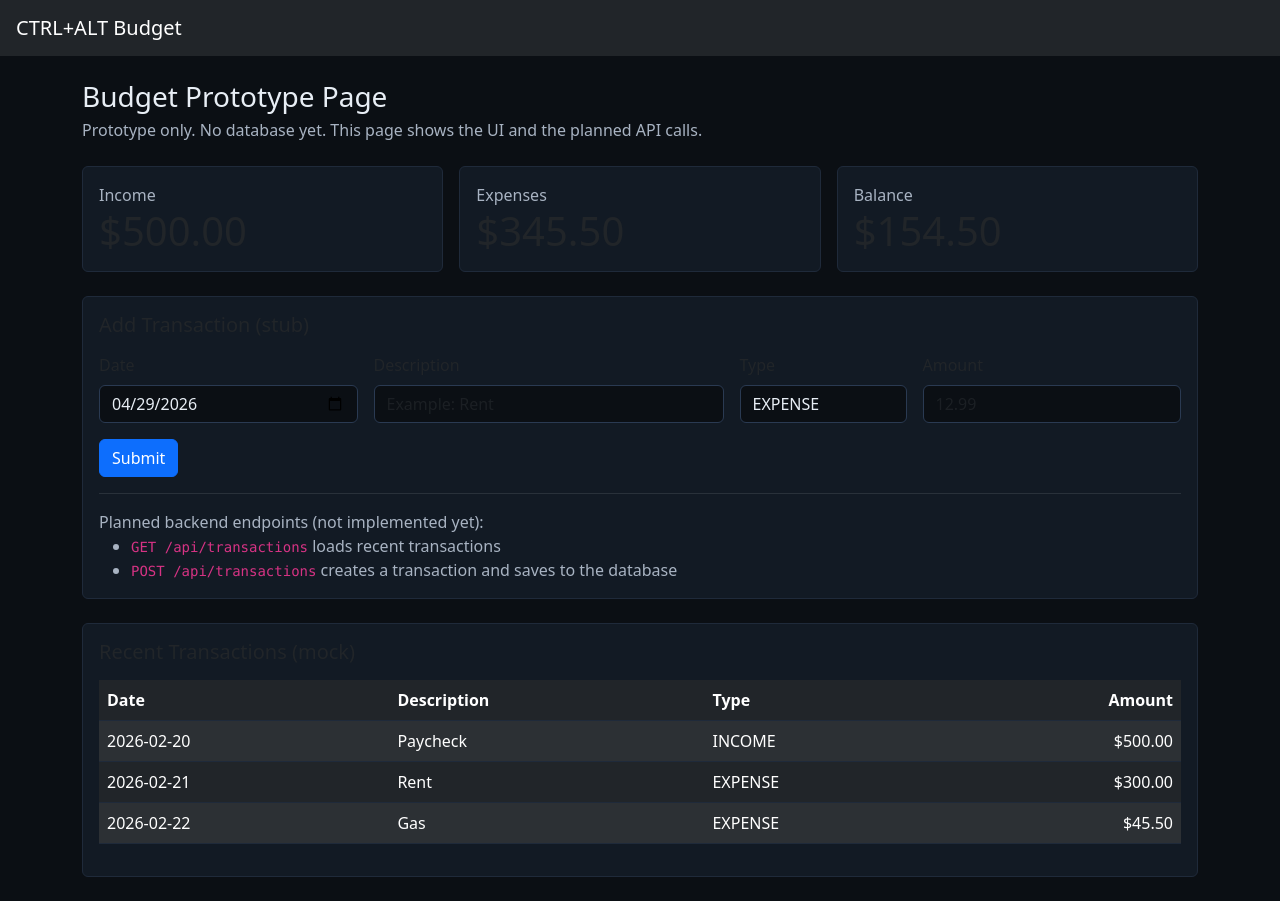
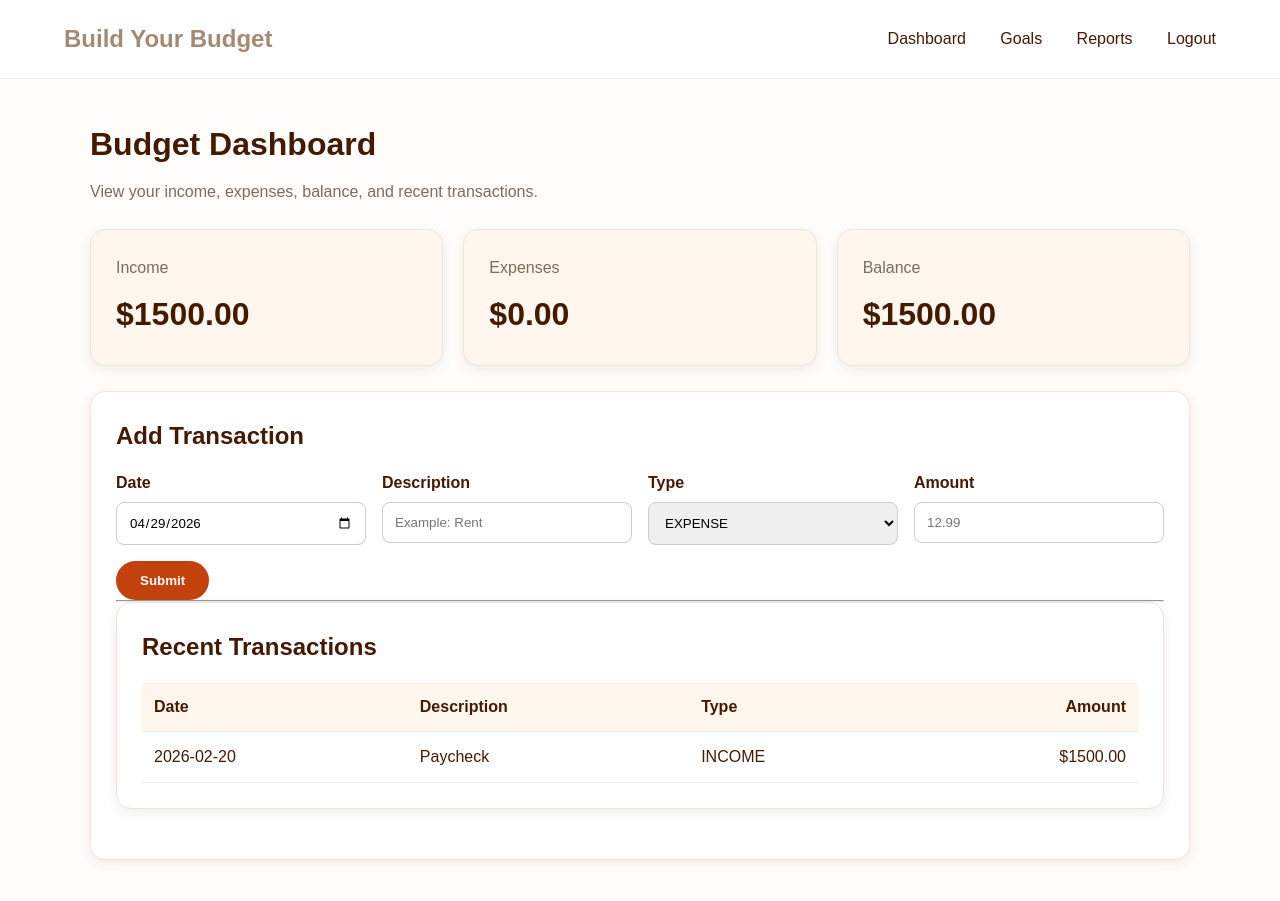
Before and after one commit to IUS-CS/project-ctrl-alt-budget, a Flask app: page /dashboard in a window 1280 px wide. After the commit the page ends 866 px from the top, so only its background shows below. Run offline with Flask 3, Linux system fonts and the light colour scheme; the visitor is signed in with stand-in values (Sample User, id 1).

Commit message:
Unify dashboard styling with site theme

```diff
--- a/src/backend/routes/expenses.py
+++ b/src/backend/routes/expenses.py
@@ -5,9 +5,7 @@ expenses_bp = Blueprint('expenses', __name__)
 
 # temporary in-memory transaction list
 transactions = [
-    {"date": "2026-02-20", "desc": "Paycheck", "type": "INCOME", "amount": 500},
-    {"date": "2026-02-21", "desc": "Rent", "type": "EXPENSE", "amount": 300},
-    {"date": "2026-02-22", "desc": "Gas", "type": "EXPENSE", "amount": 45.5}
+    {"date": "2026-02-20", "desc": "Paycheck", "type": "INCOME", "amount": 1500},
 ]
 
 # GET /expenses — renders the expenses page template
--- a/src/frontend/static/style.css
+++ b/src/frontend/static/style.css
@@ -92,3 +92,134 @@ nav a {
     padding: 60px 10%;
     text-align: center;
 }
+/* Dashboard Page */
+.dashboard-container {
+  width: 90%;
+  max-width: 1100px;
+  margin: 40px auto;
+}
+
+.dashboard-header {
+  margin-bottom: 25px;
+}
+
+.dashboard-header h1 {
+  color: var(--text-bold);
+  margin-bottom: 8px;
+}
+
+.dashboard-header p {
+  color: var(--text-light);
+}
+
+.summary-grid {
+  display: flex;
+  gap: 20px;
+  flex-wrap: wrap;
+  margin-bottom: 25px;
+}
+
+.summary-card {
+ flex: 1;
+  min-width: 220px;
+  background: #fff7ed;
+  border: 1px solid #f1e4d8;
+  border-radius: 15px;
+  padding: 25px;
+  box-shadow: 0 4px 12px rgba(69, 26, 3, 0.08);
+}
+
+.summary-card p {
+  color: var(--text-light);
+  margin-bottom: 8px;
+}
+
+.summary-card h2 {
+  color: var(--text-bold);
+  font-size: 2rem;
+}
+
+.dashboard-card {
+  background: var(--card-color);
+  border: 1px solid #f1e4d8;
+  border-radius: 15px;
+  padding: 25px;
+  margin-bottom: 25px;
+  box-shadow: 0 4px 12px rgba(69, 26, 3, 0.08);
+}
+
+.dashboard-card h2 {
+  margin-bottom: 15px;
+  color: var(--text-bold);
+}
+
+.dashboard-form {
+  display: grid;
+  grid-template-columns: repeat(4, 1fr);
+  gap: 16px;
+}
+
+.dashboard-form label {
+  display: block;
+  font-weight: 600;
+  margin-bottom: 6px;
+}
+
+.dashboard-form input,
+.dashboard-form select {
+  width: 100%;
+  padding: 12px;
+  border: 1px solid #ccc;
+  border-radius: 8px;
+  font-family: inherit;
+}
+
+.dashboard-form button {
+  background-color: var(--accent-color);
+  color: white;
+  border: none;
+  border-radius: 999px;
+  padding: 12px 24px;
+  font-weight: bold;
+  cursor: pointer;
+}
+
+.form-actions {
+  grid-column: 1 / -1;
+  display: flex;
+  align-items: center;
+  gap: 12px;
+}
+
+.muted {
+  color: var(--text-light);
+}
+
+.transaction-table {
+  width: 100%;
+  border-collapse: collapse;
+  margin-top: 15px;
+}
+
+.transaction-table th,
+.transaction-table td {
+  border-bottom: 1px solid #eee;
+  padding: 12px;
+  text-align: left;
+}
+
+.transaction-table th {
+  color: var(--text-bold);
+  background: #fff7ed;
+}
+
+.transaction-table td:last-child,
+.transaction-table th:last-child {
+  text-align: right;
+}
+
+@media (max-width: 800px) {
+  .dashboard-form {
+    grid-template-columns: 1fr;
+  }
+}
--- a/src/frontend/templates/dashboard.html
+++ b/src/frontend/templates/dashboard.html
@@ -3,123 +3,104 @@
 <head>
   <meta charset="UTF-8" />
   <meta name="viewport" content="width=device-width, initial-scale=1.0" />
-  <title>Budget App Prototype</title>
+  <title>Dashboard</title>
 
   <!-- Example JS/CSS library you can keep using later -->
-  <link href="https://cdn.jsdelivr.net/npm/bootstrap@5.3.3/dist/css/bootstrap.min.css" rel="stylesheet"/>
+  <link rel="stylesheet" href="{{ url_for('static', filename='style.css') }}">
 
-  <style>
-    body { background: #0b0f14; color: #e8eef5; }
-    .card-dark { background: #121a24; border: 1px solid #1f2a3a; }
-    .form-control, .form-select { background: #0b0f14; color: #e8eef5; border: 1px solid #2a3a52; }
-    .table td, .table th { border-color: #1f2a3a; }
-    .muted { color: #a8b3c2; }
-  </style>
+
 </head>
 
 <body>
-  <nav class="navbar navbar-dark bg-dark px-3">
-    <span class="navbar-brand">CTRL+ALT Budget</span>
+  <header class="navBar">
+  <div class="logo">Build Your Budget</div>
+  <nav>
+    <a href="/dashboard">Dashboard</a>
+    <a href="/goals">Goals</a>
+    <a href="/reports">Reports</a>
+    <a href="/logout">Logout</a>
   </nav>
+</header>
 
-  <main class="container py-4">
-    <h1 class="h3 mb-1">Budget Prototype Page</h1>
-    <p class="muted mb-4">
-      Prototype only. No database yet. This page shows the UI and the planned API calls.
-    </p>
+<main class="dashboard-container">
 
-    <div class="row g-3 mb-4">
-      <div class="col-md-4">
-        <div class="card card-dark">
-          <div class="card-body">
-            <div class="muted">Income</div>
-            <div id="incomeTotal" class="display-6">$0.00</div>
+  <div class="dashboard-header">
+    <h1>Budget Dashboard</h1>
+    <p>View your income, expenses, balance, and recent transactions.</p>
   </div>
+
+  <div class="summary-grid">
+    <div class="summary-card">
+      <p>Income</p>
+      <h2 id="incomeTotal">$0.00</h2>
     </div>
+
+    <div class="summary-card">
+      <p>Expenses</p>
+      <h2 id="expenseTotal">$0.00</h2>
     </div>
-      <div class="col-md-4">
-        <div class="card card-dark">
-          <div class="card-body">
-            <div class="muted">Expenses</div>
-            <div id="expenseTotal" class="display-6">$0.00</div>
-          </div>
-        </div>
-      </div>
-      <div class="col-md-4">
-        <div class="card card-dark">
-          <div class="card-body">
-            <div class="muted">Balance</div>
-            <div id="balanceTotal" class="display-6">$0.00</div>
-          </div>
-        </div>
+
+    <div class="summary-card">
+      <p>Balance</p>
+      <h2 id="balanceTotal">$0.00</h2>
     </div>
   </div>
 
-    <div class="card card-dark mb-4">
-      <div class="card-body">
-        <h2 class="h5 mb-3">Add Transaction (stub)</h2>
+  <div class="dashboard-card">
+    <h2>Add Transaction</h2>
 
-        <form id="txForm" class="row g-3">
-          <div class="col-md-3">
-            <label class="form-label">Date</label>
-            <input id="date" type="date" class="form-control" required />
+    <form id="txForm" class="dashboard-form">
+      <div>
+        <label>Date</label>
+        <input id="date" type="date" required />
       </div>
 
-          <div class="col-md-4">
-            <label class="form-label">Description</label>
-            <input id="desc" type="text" class="form-control" placeholder="Example: Rent" required />
+      <div>
+        <label>Description</label>
+        <input id="desc" type="text" placeholder="Example: Rent" required />
       </div>
 
-          <div class="col-md-2">
-            <label class="form-label">Type</label>
-            <select id="type" class="form-select">
+      <div>
+        <label>Type</label>
+        <select id="type">
           <option value="EXPENSE" selected>EXPENSE</option>
           <option value="INCOME">INCOME</option>
         </select>
       </div>
 
-          <div class="col-md-3">
-            <label class="form-label">Amount</label>
-            <input id="amount" type="number" step="0.01" class="form-control" placeholder="12.99" required />
+      <div>
+        <label>Amount</label>
+        <input id="amount" type="number" step="0.01" placeholder="12.99" required />
       </div>
 
-          <div class="col-12 d-flex gap-2">
-            <button class="btn btn-primary" type="submit">Submit</button>
-            <span id="msg" class="muted align-self-center"></span>
+      <div class="form-actions">
+        <button type="submit">Submit</button>
+        <span id="msg" class="muted"></span>
       </div>
     </form>
 
-        <hr class="border-secondary" />
+    <hr />
 
-        <div class="muted">
-          Planned backend endpoints (not implemented yet):
-          <ul class="mb-0">
-            <li><code>GET /api/transactions</code> loads recent transactions</li>
-            <li><code>POST /api/transactions</code> creates a transaction and saves to the database</li>
-          </ul>
-        </div>
-      </div>
-    </div>
 
-    <div class="card card-dark">
-      <div class="card-body">
-        <h2 class="h5 mb-3">Recent Transactions (mock)</h2>
+
+  <div class="dashboard-card">
+    <h2>Recent Transactions</h2>
 
     <div class="table-responsive">
-          <table class="table table-dark table-striped align-middle">
+      <table class="transaction-table">
         <thead>
           <tr>
             <th>Date</th>
             <th>Description</th>
             <th>Type</th>
-                <th class="text-end">Amount</th>
+            <th>Amount</th>
           </tr>
         </thead>
         <tbody id="rows"></tbody>
       </table>
     </div>
   </div>
-    </div>
+
 </main>
 
   <script>
@@ -128,9 +109,8 @@
     // - Shows planned fetch() calls for the real backend later
 
     const mockTxs = [
-      { date: "2026-02-20", desc: "Paycheck", type: "INCOME", amount: 500 },
-      { date: "2026-02-21", desc: "Rent", type: "EXPENSE", amount: 300 },
-      { date: "2026-02-22", desc: "Gas", type: "EXPENSE", amount: 45.5 }
+      { date: "2026-02-20", desc: "Paycheck", type: "INCOME", amount: 1500 },
+
     ];
 
     const rowsEl = document.getElementById("rows");
```
Also changed, not shown: src/backend/routes/main.py (+11 -1 lines). Lines whose indentation alone changed are shown as unchanged.
